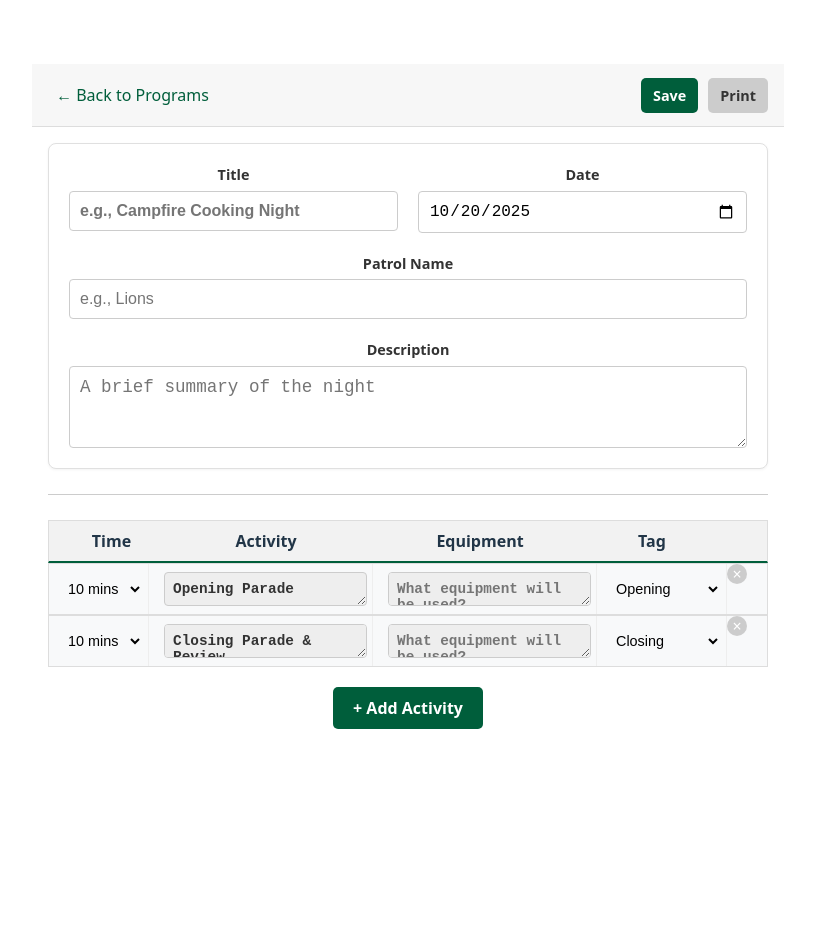
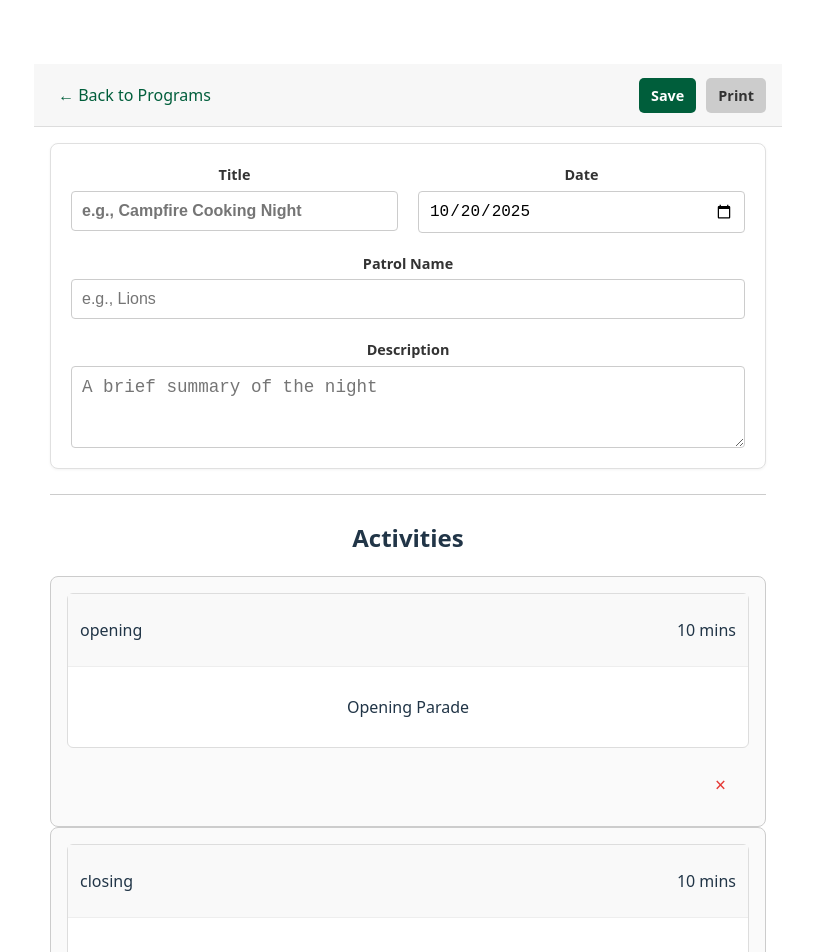
Before and after one commit to KirillTsyganov/scouts_program_planning_app, a Vue app: page /program/123 in a window 1280 px wide. Shown: the top 952 px of the page, without its empty margins (232-1047 px from the left). Before the commit the page ends 809 px from the top, so only its background shows below. Built offline with nearby package versions, Linux system fonts and the light colour scheme.

Commit message:
I think i broke it :/

```diff
--- a/src/components/ActivitiesList.vue
+++ b/src/components/ActivitiesList.vue
@@ -1,35 +1,42 @@
+<!--
+  Docs:
+    ActivitiesList is a component of a ProgramEditor
+    it displays a list of ActivityCards
+-->
 <template>
-  <div class="activity-list">
-    <div class="activity-list-header">
-      <div class="time-col">Time</div>
-      <div class="activity-col">Activity</div>
-      <div class="activity-col">Equipment</div>
-      <div class="tag-col">Tag</div>
-      <div class="actions-col"></div>
-    </div>
-
-    <div class="activity-rows">
-      <ActivityFramework
-        v-for="(activity, index) in activities"
-        :key="activity.id || index"
+  <div class="activities-list-container">
+    <h2>Activities</h2>
+    <div v-if="activities.length" class="activities-list">
+      <ActivityCard
+        v-for="activity in activities"
+        :key="activity.id"
         :activity="activity"
-        :is-fixed-row="index === 0 || index === activities.length - 1"
-        @update:activity="updateActivity(index, $event)"
-        @remove="removeActivity(index)"
+        @edit="editActivity"
+        @delete="deleteActivity"
       />
     </div>
-
-    <div class="add-activity-container">
-      <button class="add-activity-btn" @click="addActivity">
-        + Add Activity
+    <p v-else class="no-activities">
+      No activities added yet. Click "Add New Activity" to start building your
+      program!
+    </p>
+    <div class="add-activity-section">
+      <button class="add-activity-btn" @click="addNewActivity">
+        + Add New Activity
       </button>
     </div>
   </div>
 </template>
+<script setup>
+import ActivityCard from './ActivityCard.vue';
+import { useRouter, useRoute } from 'vue-router';
 
-<script setup>
-import ActivityFramework from './ActivityFramework.vue';
+const router = useRouter();
+// By using `useRoute`, we can access the current route's parameters.
+const route = useRoute();
 
+// The component should not load its own data.
+// Instead, it should define props to receive data from its parent.
+// The `v-model:activities` in ProgramEditor.vue passes this prop.
 const props = defineProps({
   activities: {
     type: Array,
@@ -37,10 +44,14 @@ const props = defineProps({
   },
 });
 
+// Define the event that will be emitted to the parent to update the activities.
 const emit = defineEmits(['update:activities']);
 
-const createNewActivity = () => ({
-  id: Date.now() + Math.random(),
+const addNewActivity = () => {
+  // Here is how you get the programId (parentId) from the route.
+  const programId = route.params.id;
+  const newActivity = {
+    id: 'new', // The editor will generate a real ID on save
     duration: '',
     details: '',
     equipment: '',
@@ -51,63 +62,31 @@ const createNewActivity = () => ({
       Creative: false,
       'Personal Growth': false,
     },
+  };
+  router.push({
+    name: 'ActivityEditor',
+    params: { id: programId, activityId: 'new' },
+    state: { activity: newActivity },
   });
-
-const addActivity = () => {
-  const newActivities = [...props.activities];
-  console.log('Adding new activity');
-  console.log(newActivities);
-  // Insert before the last item (CLOSING)
-  newActivities.splice(newActivities.length - 1, 0, createNewActivity());
-  emit('update:activities', newActivities);
 };
 
-const removeActivity = (index) => {
-  const newActivities = [...props.activities];
-  newActivities.splice(index, 1);
-  emit('update:activities', newActivities);
+const editActivity = (id) => {
+  const programId = route.params.id;
+  const activityToEdit = props.activities.find((a) => a.id === id);
+  if (activityToEdit) {
+    router.push({
+      name: 'ActivityEditor',
+      params: { id: programId, activityId: id },
+      state: { activity: activityToEdit },
+    });
+  }
 };
 
-const updateActivity = (index, updatedActivity) => {
-  const newActivities = [...props.activities];
-  newActivities[index] = updatedActivity;
-  emit('update:activities', newActivities);
+const deleteActivity = (id) => {
+  if (confirm(`Are you sure you want to delete activity ID ${id}?`)) {
+    const updatedActivities = props.activities.filter((a) => a.id !== id);
+    // Emit an event to the parent to update the data, instead of modifying localStorage directly.
+    emit('update:activities', updatedActivities);
+  }
 };
 </script>
-
-<style scoped>
-.activity-list-header {
-  display: none; /* Hidden on mobile */
-  font-weight: bold;
-  background-color: #f2f2f2;
-  border: 1px solid #ddd;
-  border-bottom: 2px solid #005e3b;
-}
-
-.add-activity-container {
-  text-align: center;
-  margin-top: 20px;
-}
-
-.add-activity-btn {
-  background-color: #005e3b;
-  color: white;
-  border: none;
-  padding: 10px 20px;
-  border-radius: 5px;
-  cursor: pointer;
-  font-weight: bold;
-}
-
-@media (min-width: 768px) {
-  .activity-list-header {
-    display: grid;
-    grid-template-columns: 100px 1fr 1fr 120px 40px;
-    gap: 10px;
-    padding: 8px 5px;
-  }
-  .activity-list-header .time-col {
-    padding-left: 15px;
-  }
-}
-</style>
--- a/src/components/ActivityCard.vue
+++ b/src/components/ActivityCard.vue
@@ -0,0 +1,109 @@
+<!--
+  Docs:
+    ActivityCard is a component representing a single activity within ProgramEditor
+-->
+<template>
+  <div class="activities-list">
+    <div class="activity-card">
+      <div class="activity-card-content" @click="$emit('edit', activity.id)">
+        <div class="activity-card-header">
+          <p>{{ activity.tag }}</p>
+          <p>{{ activity.duration }} mins</p>
+        </div>
+        <div class="activity-card-body">
+          <div class="activity-duration">
+            <p>{{ activity.details }}</p>
+          </div>
+          <div class="challenge-areas">
+            <div
+              v-for="(selected, area) in activity.challengeAreas"
+              :key="area"
+              v-if="selected"
+              class="challenge-area-badge"
+            >
+              {{ area }}
+            </div>
+          </div>
+        </div>
+      </div>
+    </div>
+
+    <div class="card-actions">
+      <button
+        class="action-btn delete-btn"
+        aria-label="Delete Program"
+        @click.stop="$emit('delete', activity.id)"
+      >
+        &times;
+      </button>
+    </div>
+  </div>
+</template>
+
+<script setup>
+// TODO: not using equipment information on the card, I think it'll be too cluttered
+// Need to think of a different way showing that info
+const props = defineProps({
+  activity: {
+    type: Object,
+    required: true,
+  },
+});
+</script>
+
+<style scoped>
+.activities-list {
+  border: 1px solid #ccc;
+  border-radius: 8px;
+  padding: 16px;
+  background-color: #fafafa;
+}
+.activity-card {
+  border: 1px solid #ddd;
+  border-radius: 6px;
+  margin-bottom: 12px;
+  background-color: #fff;
+  cursor: pointer;
+  transition: box-shadow 0.2s;
+}
+.activity-card:hover {
+  box-shadow: 0 2px 8px rgba(0, 0, 0, 0.1);
+}
+.activity-card-header {
+  display: flex;
+  justify-content: space-between;
+  padding: 8px 12px;
+  border-bottom: 1px solid #eee;
+  background-color: #f9f9f9;
+}
+.activity-card-body {
+  padding: 12px;
+}
+.challenge-areas {
+  margin-top: 10px;
+}
+.challenge-area-badge {
+  display: inline-block;
+  background-color: #e0f7fa;
+  color: #00796b;
+  padding: 4px 8px;
+  border-radius: 12px;
+  font-size: 0.85rem;
+  margin-right: 6px;
+  margin-bottom: 6px;
+}
+.card-actions {
+  text-align: right;
+  margin-top: 8px;
+}
+.action-btn {
+  background: none;
+  border: none;
+  cursor: pointer;
+  font-size: 1.2rem;
+  color: #e53935;
+}
+.action-btn:hover {
+  color: #b71c1c;
+}
+</style>
--- /dev/null
+++ b/src/components/ActivityEditor.vue
@@ -0,0 +1,102 @@
+<!--
+ Docs:
+   ActivityEditor is a component for creating or updating an activity.
+   A new activity should results in an ActivityCard
+   A list of ActivityCards should appears on a ActivitiesList
+   ActivityEditor page has two main child components:
+     - ActivityFramework (for general program details)
+-->
+<template>
+  <div class="activity-editor-container">
+    <div class="editor-header">
+      <button class="back-btn" @click="saveActivity">
+        ← Back to Activities
+      </button>
+      <div class="actions">
+        <button class="save-btn" @click="saveActivity">Save</button>
+      </div>
+    </div>
+    <main class="activity-editor">
+      <ActivityFramework
+        v-if="currentActivity"
+        v-model:activity="currentActivity"
+      />
+    </main>
+  </div>
+</template>
+
+<script setup>
+import { ref, onMounted } from 'vue';
+import { useRouter } from 'vue-router';
+import ActivityFramework from './ActivityFramework.vue';
+
+const props = defineProps({
+  id: {
+    // This is the programId from the route
+    type: String,
+    required: true,
+  },
+  activityId: {
+    type: String,
+    required: true,
+  },
+});
+
+const router = useRouter();
+const currentActivity = ref(null);
+
+onMounted(() => {
+  // Data is passed via router's history state to avoid re-fetching
+  // and to decouple the component from localStorage.
+  if (window.history.state.activity) {
+    currentActivity.value = window.history.state.activity;
+  } else {
+    // Fallback if the user navigates directly to this URL
+    console.warn('Activity data not found in router state. Navigating back.');
+    router.push({ name: 'ProgramEditor', params: { id: props.id } });
+  }
+});
+
+const saveActivity = () => {
+  if (!currentActivity.value) return;
+
+  const savedPrograms = JSON.parse(
+    localStorage.getItem('scout-programs') || '[]',
+  );
+  const programIndex = savedPrograms.findIndex((p) => p.id == props.id);
+
+  if (programIndex === -1) {
+    console.error('Program not found during save!');
+    router.push('/programs');
+    return;
+  }
+
+  const program = savedPrograms[programIndex];
+  const activityToSave = { ...currentActivity.value };
+
+  if (props.activityId === 'new') {
+    // It's a new activity, add it to the program
+    activityToSave.id = Date.now() + Math.random(); // Assign a unique ID
+    // Insert new activities before the closing parade
+    const closingIndex = program.activities.findIndex(
+      (a) => a.tag === 'closing',
+    );
+    if (closingIndex !== -1) {
+      program.activities.splice(closingIndex, 0, activityToSave);
+    } else {
+      program.activities.push(activityToSave);
+    }
+  } else {
+    // It's an existing activity, update it
+    const activityIndex = program.activities.findIndex(
+      (a) => a.id == props.activityId,
+    );
+    if (activityIndex !== -1) {
+      program.activities[activityIndex] = activityToSave;
+    }
+  }
+
+  localStorage.setItem('scout-programs', JSON.stringify(savedPrograms));
+  router.push({ name: 'ProgramEditor', params: { id: props.id } });
+};
+</script>
--- a/src/components/ActivityFramework.vue
+++ b/src/components/ActivityFramework.vue
@@ -120,7 +120,7 @@ const challengeAreaLogos = {
 const timeOptions = computed(() => {
   const options = [];
   for (let i = 5; i <= 120; i += 5) {
-    options.push(`${i} mins`);
+    options.push(`${i}`);
   }
   return options;
 });
--- a/src/components/ProgramEditor.vue
+++ b/src/components/ProgramEditor.vue
@@ -1,3 +1,12 @@
+<!--
+ Docs:
+   ProgramEditor is a component for creating or updating a program.
+   A new program should results in a ProgramCard.
+   A list of ProgramCards should appears on a ProgramsList
+   ProgramEditor page has two main child components:
+     - ProgramFramework (for general program details)
+     - ActivitiesList (for managing activities within the program)
+-->
 <template>
   <div class="program-template-container">
     <div class="template-header">
@@ -12,7 +21,7 @@
 
       <hr class="section-divider" />
 
-      <ActivityList v-model:activities="currentProgram.activities" />
+      <ActivitiesList v-model:activities="currentProgram.activities" />
     </main>
   </div>
 </template>
@@ -21,7 +30,7 @@
 import { ref, onMounted } from 'vue';
 import { useRouter, useRoute } from 'vue-router';
 import ProgramFramework from './ProgramFramework.vue';
-import ActivityList from './ActivitiesList.vue';
+import ActivitiesList from './ActivitiesList.vue';
 import jsPDF from 'jspdf';
 import autoTable from 'jspdf-autotable';
 
@@ -37,7 +46,7 @@ const createNewProgramData = () => ({
   activities: [
     {
       id: 'opening',
-      duration: '10 mins',
+      duration: '10',
       details: 'Opening Parade',
       equipment: '',
       tag: 'opening',
@@ -50,7 +59,7 @@ const createNewProgramData = () => ({
     },
     {
       id: 'closing',
-      duration: '10 mins',
+      duration: '10',
       details: 'Closing Parade & Review',
       equipment: '',
       tag: 'closing',
--- a/src/components/ProgramFramework.vue
+++ b/src/components/ProgramFramework.vue
@@ -1,3 +1,7 @@
+<!--
+  Docs:
+    ProgramFramework is a blueprint for a program's general details including, title, date, patrol name and description
+ -->
 <template>
   <div class="program-framework">
     <div class="framework-header">
--- a/src/router.js
+++ b/src/router.js
@@ -1,6 +1,7 @@
 import { createRouter, createWebHistory } from 'vue-router';
 import ProgramsList from './components/ProgramsList.vue';
 import ProgramEditor from './components/ProgramEditor.vue';
+import ActivityEditor from './components/ActivityEditor.vue';
 
 const routes = [
   {
@@ -18,6 +19,12 @@ const routes = [
     component: ProgramEditor,
     props: true, // This allows the :id param to be passed as a prop to the component
   },
+  {
+    path: '/program/:id/activity/:activityId',
+    name: 'ActivityEditor',
+    component: ActivityEditor,
+    props: true,
+  },
 ];
 
 const router = createRouter({
```
Also changed, not shown: src/components/ui/buttons/DeleteButton.vue (added), src/views/ProgamsView.vue (added), 1 other file (tests, documents, lock files or other folders). Lines whose indentation alone changed are shown as unchanged.
